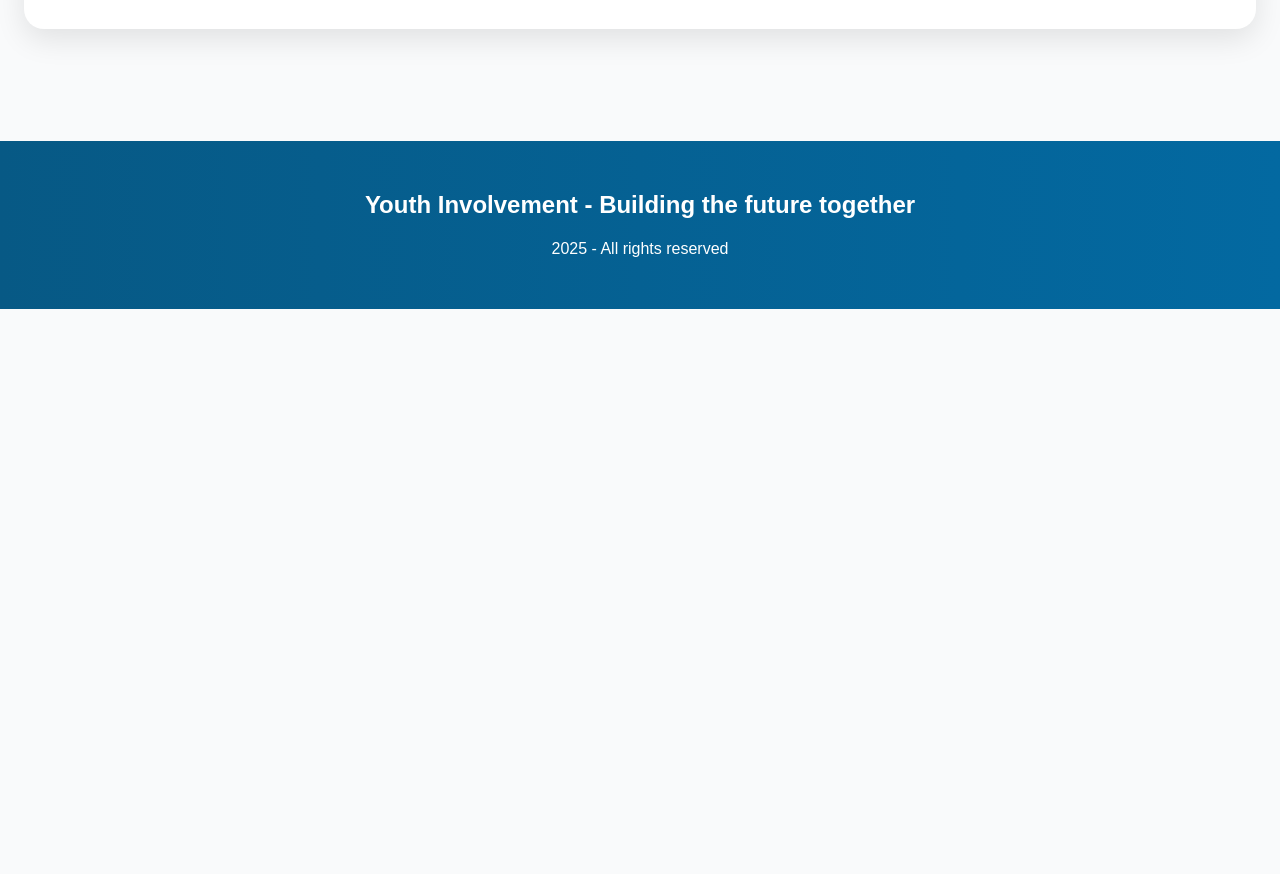
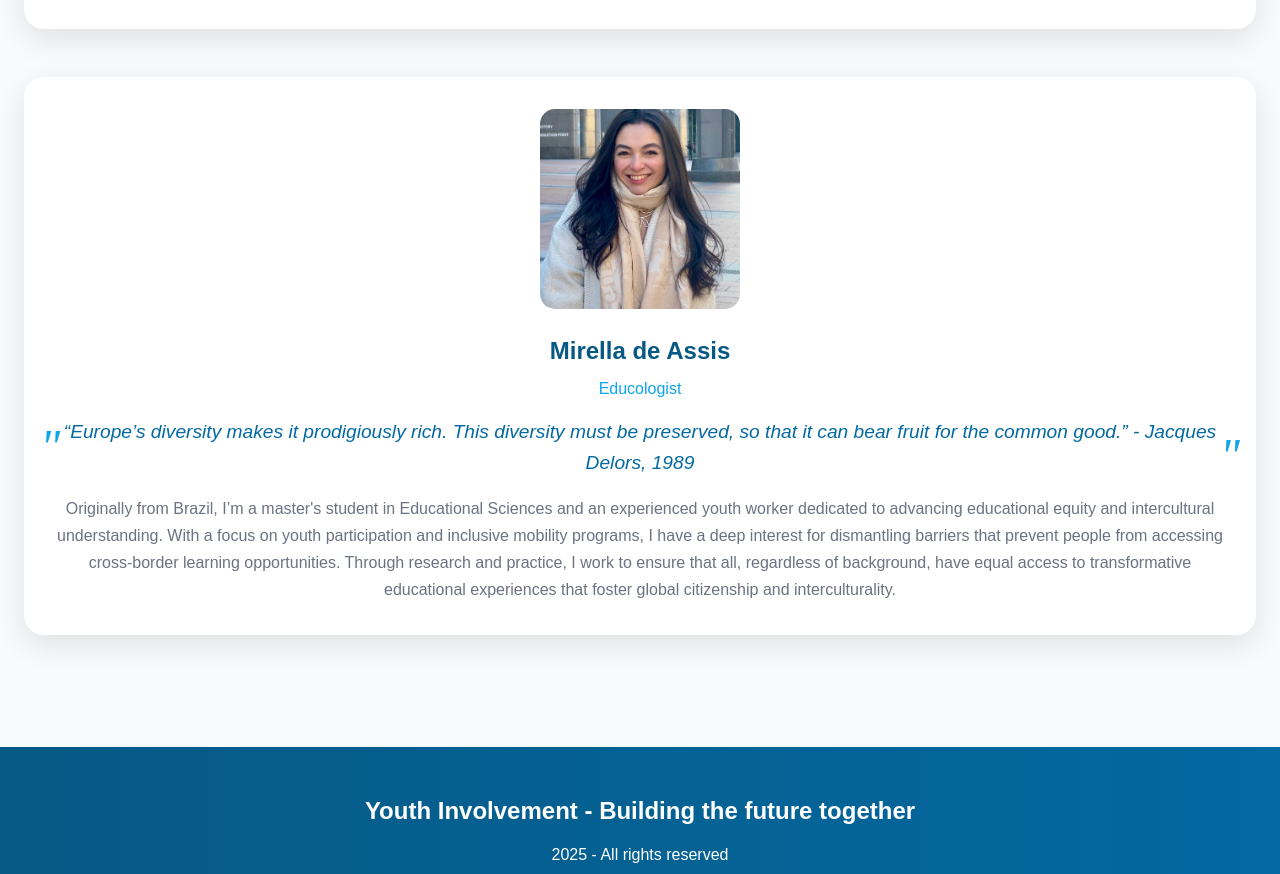
Before and after one commit to Godeta/foe_youth, a plain HTML site: page aPropos.html in a window 1280 px wide. Shown: the part 5074-5948 px from the top of the page. Before the commit the page ends 5383 px from the top, so only its background shows below. Drawn offline with nearby package versions, Linux system fonts and the light colour scheme.

Commit message:
ajout mirella

```diff
--- a/aPropos.html
+++ b/aPropos.html
@@ -585,6 +585,21 @@
                 </div>
             </div>
         </div>
+        <!-- Team Member 3 - Mirella de Assis (Image Center) -->
+        <div class="team-card">
+            <div class="flex flex-col items-center p-8 text-center">
+                <div class="mb-6">
+                    <img src="img/mirella.jpg"
+                         alt="Elena Rodriguez" class="team-photo mx-auto">
+                </div>
+                <div>
+                    <h3 class="team-name" >Mirella de Assis</h3>
+                    <p class="team-role" >Educologist</p>
+                    <p class="team-quote" >“Europe’s diversity makes it prodigiously rich. This diversity must be preserved, so that it can bear fruit for the common good.” - Jacques Delors, 1989</p>
+                    <p class="team-description">Originally from Brazil, I’m a master's student in Educational Sciences and an experienced youth worker dedicated to advancing educational equity and intercultural understanding. With a focus on youth participation and inclusive mobility programs, I have a deep interest for dismantling barriers that prevent people from accessing cross-border learning opportunities. Through research and practice, I work to ensure that all, regardless of background, have equal access to transformative educational experiences that foster global citizenship and interculturality.</p>
+                </div>
+            </div>
+        </div>
     </main>
 
     <!-- Footer -->
```
Also changed, not shown: img/mirella.jpg (added).
